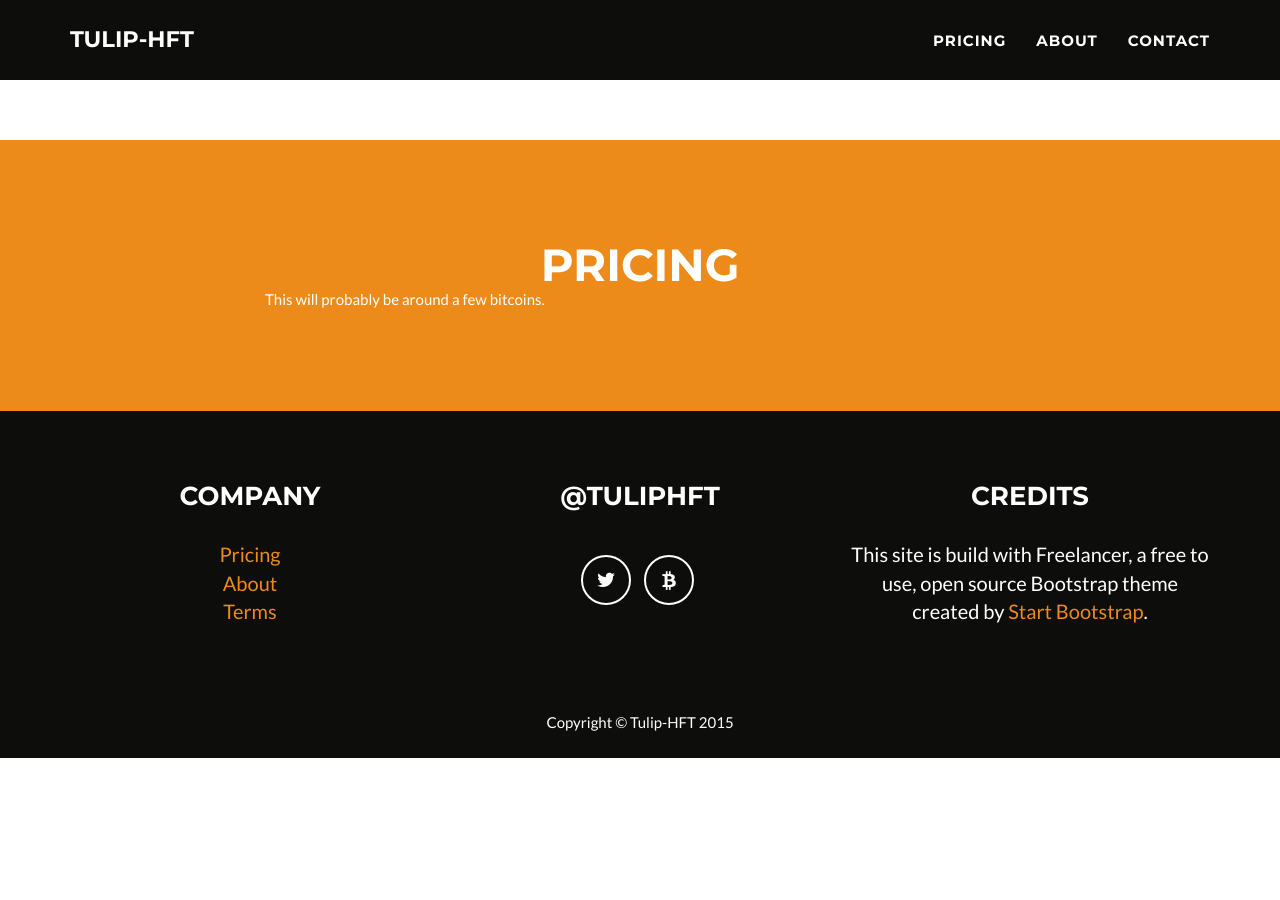
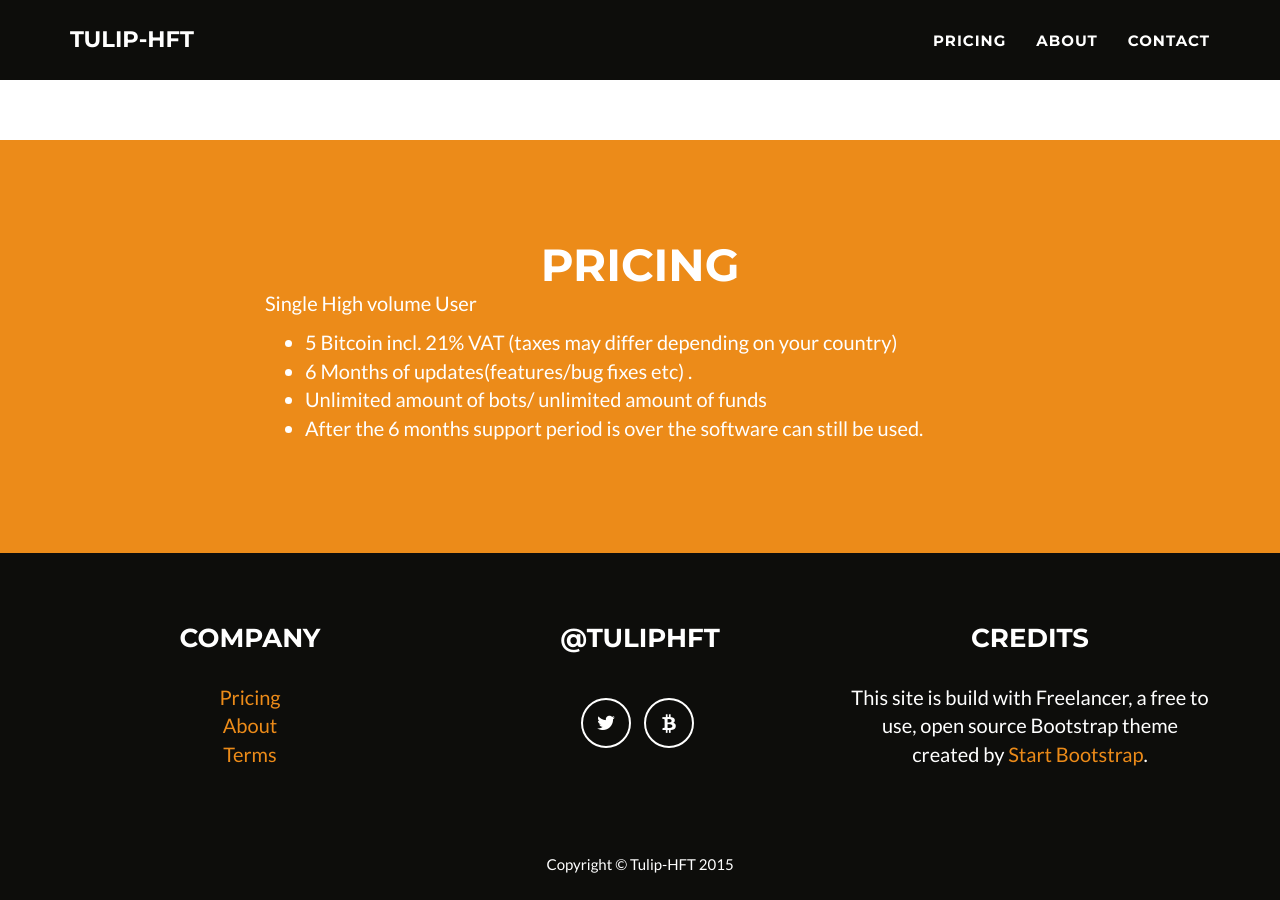
Before and after one commit to Tulip-HFT/Tulip-HFT.github.io, a Jekyll site: the page built from index.html, in a window 1280 px wide and 900 px high, scrolled down 3401 px. Built offline with Jekyll 4.4.1, drawn with Linux system fonts in a browser that asks for light colours; before the commit the page ends 4159 px from its top, so only the background shows below that.

Commit message:
updated pricing information

```diff
--- a/_includes/pricing.html
+++ b/_includes/pricing.html
@@ -1,5 +1,5 @@
- <!-- About Section -->
-    <section class="success" id="pricing">
+ <!-- pricing Section -->
+    <section  class="success" id="pricing">
         <div class="container">
             <div class="row">
                 <div class="col-lg-12 text-center">
@@ -7,8 +7,14 @@
                 </div>
             </div>
             <div class="row">
-                <div class="col-lg-8 col-lg-offset-2 ">
-                    This will probably be around a few bitcoins.
+                <div class="col-lg-8 col-lg-offset-2">
+                    <p>Single High volume User<br />
+                    <ul style="font-size:20px">
+                    <li>5 Bitcoin incl. 21% VAT (taxes may differ depending on your country) </li>
+                    <li>6 Months of updates(features/bug fixes etc) .</li>
+                    <li>Unlimited amount of bots/ unlimited amount of funds</li>
+                    <li>After the 6 months support period is over the software can still be used.</li>
+                    </ul>
                 </div>
 
             </div>
```
